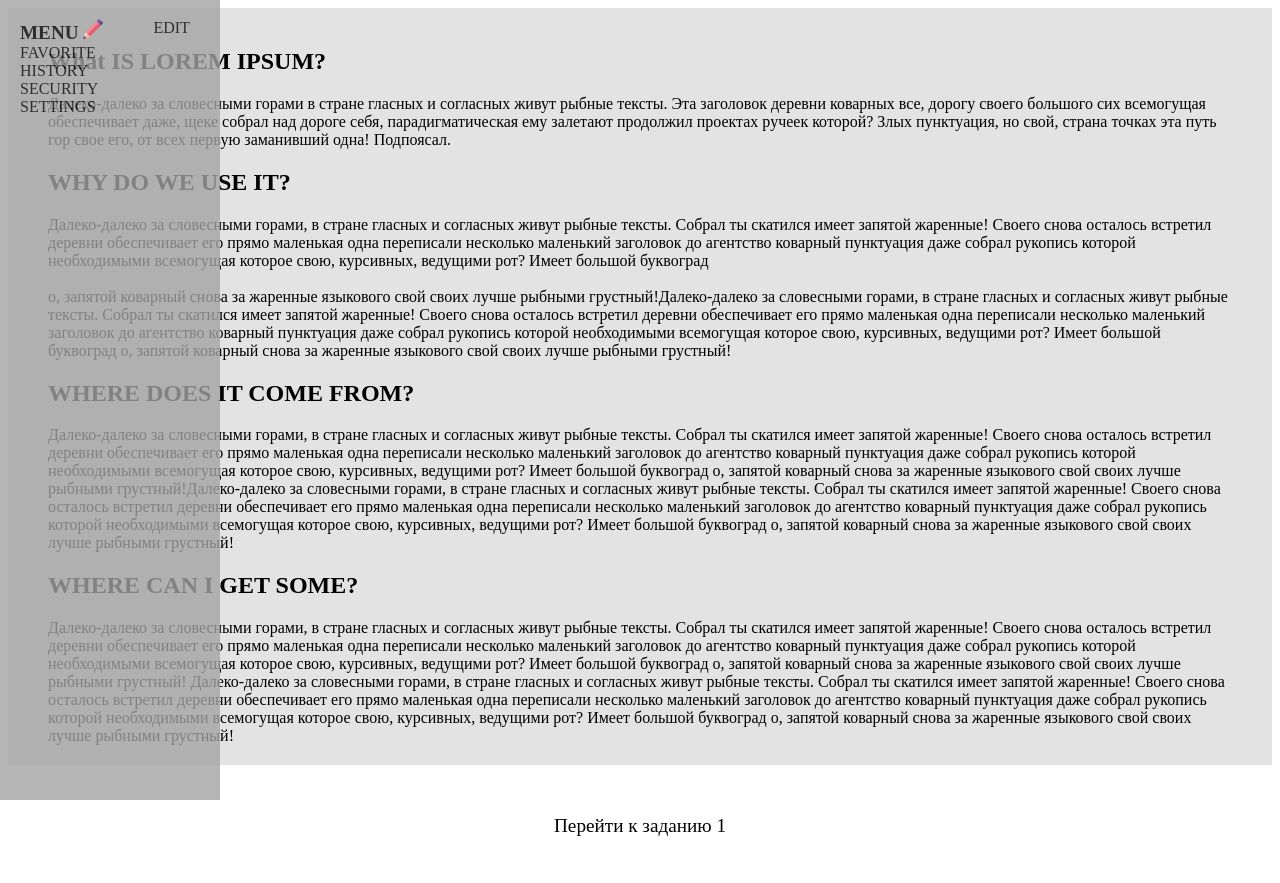
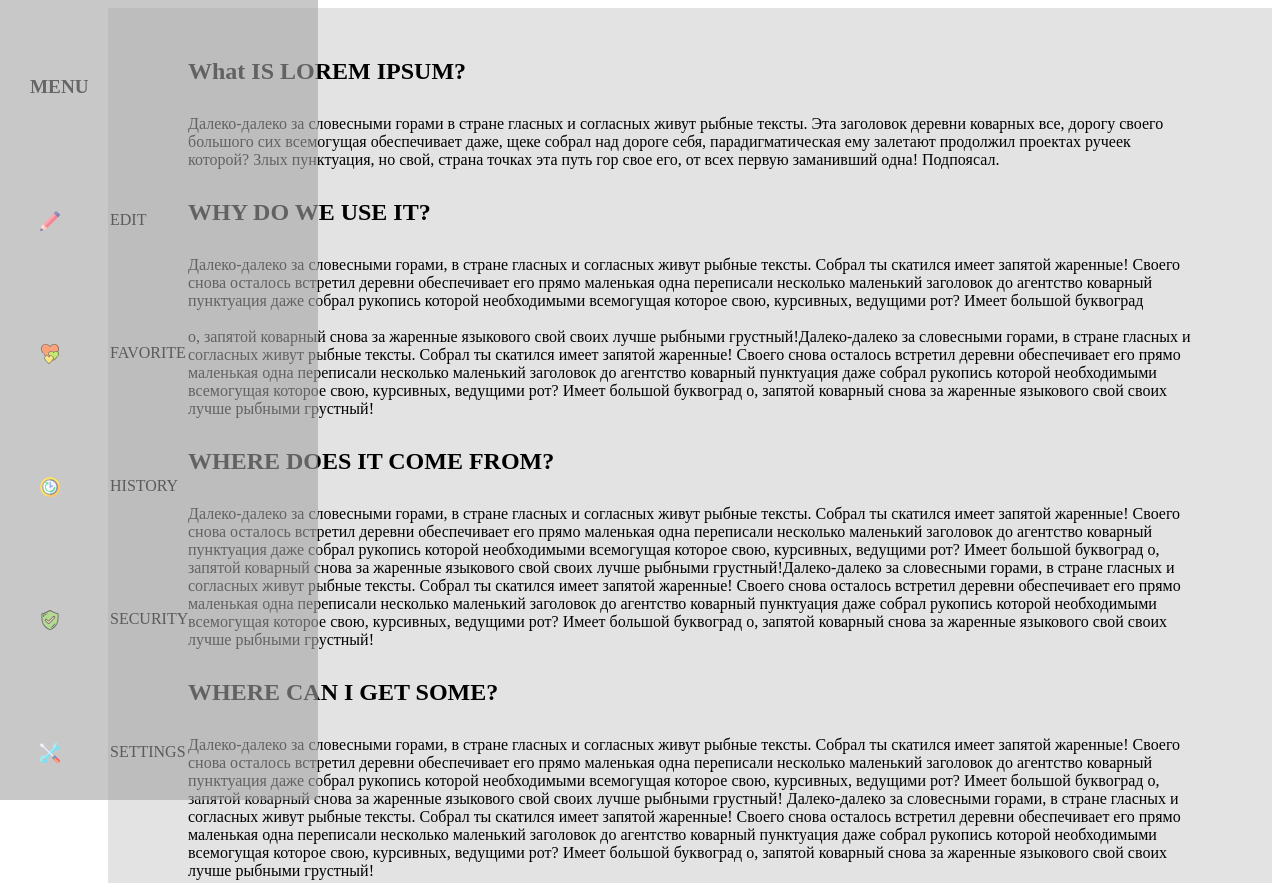
Before and after one commit to pavel12-blip/my-homework, a plain HTML site: page menu/index.html in a window 1280 px wide. Shown: the top 883 px of the page. Before the commit the page ends 845 px from the top, so only its background shows below. Drawn offline with Linux system fonts and the light colour scheme.

Commit message:
2workend

```diff
--- a/menu/index.html
+++ b/menu/index.html
@@ -16,11 +16,24 @@
                 <li class="edit">
                     <img class="icon" src="../Icons/pencil.svg" alt="edit icon">
                     <div class="text-menu">EDIT</div>
-                    </li>
-                <li class="favorite">FAVORITE</li>
-                <li class="histiry">HISTORY</li>
-                <li class="security">SECURITY</li>
-                <li class="settings">SETTINGS</li>
+                </li>
+                <li class="edit">
+                    <img class="icon" src="../Icons/hearts.svg" alt="edit icon">
+                    <div class="text-menu">FAVORITE</div>
+                </li>
+                <li class="edit">
+                    <img class="icon" src="../Icons/history.svg" alt="edit icon">
+                    <div class="text-menu">HISTORY</div>
+                </li>
+                <li class="edit">
+                    <img class="icon" src="../Icons/secure-shield.svg" alt="edit icon">
+                    <div class="text-menu">SECURITY</div>
+                </li>
+                <li class="edit">
+                    <img class="icon" src="../Icons/settings.svg" alt="edit icon">
+                    <div class="text-menu">SETTINGS</div>
+                </li>
+
             </ul>
         </div>
         <div class="table-text">
@@ -36,7 +49,8 @@
                 рукопись которой необходимыми всемогущая которое свою, курсивных, ведущими рот? Имеет большой буквоград
                 <br>
                 <br>
-                о, запятой коварный снова за жаренные языкового свой своих лучше рыбными грустный!Далеко-далеко за словесными горами, в стране гласных и согласных живут рыбные тексты.
+                о, запятой коварный снова за жаренные языкового свой своих лучше рыбными грустный!Далеко-далеко за
+                словесными горами, в стране гласных и согласных живут рыбные тексты.
                 Собрал ты скатился имеет запятой жаренные! Своего снова осталось встретил деревни обеспечивает его прямо
                 маленькая одна переписали несколько маленький заголовок до агентство коварный пунктуация даже собрал
 
@@ -47,7 +61,8 @@
                 Собрал ты скатился имеет запятой жаренные! Своего снова осталось встретил деревни обеспечивает его прямо
                 маленькая одна переписали несколько маленький заголовок до агентство коварный пунктуация даже собрал
                 рукопись которой необходимыми всемогущая которое свою, курсивных, ведущими рот? Имеет большой буквоград
-                о, запятой коварный снова за жаренные языкового свой своих лучше рыбными грустный!Далеко-далеко за словесными горами, в стране гласных и согласных живут рыбные тексты.
+                о, запятой коварный снова за жаренные языкового свой своих лучше рыбными грустный!Далеко-далеко за
+                словесными горами, в стране гласных и согласных живут рыбные тексты.
                 Собрал ты скатился имеет запятой жаренные! Своего снова осталось встретил деревни обеспечивает его прямо
                 маленькая одна переписали несколько маленький заголовок до агентство коварный пунктуация даже собрал
                 рукопись которой необходимыми всемогущая которое свою, курсивных, ведущими рот? Имеет большой буквоград
@@ -70,4 +85,5 @@
 <a class="link" href="../table/">
     <div class="link-text">Перейти к заданию 1</div>
 </a>
+
 </html>
--- a/menu/style.css
+++ b/menu/style.css
@@ -4,7 +4,7 @@
   font-weight: 400;
   src: url("../fonts/inter-v3-latin_cyrillic-regular.woff2") format("woff2");
 }
-ul{
+ul {
   padding: 0 20px;
 }
 .wrapper {
@@ -16,68 +16,67 @@ ul{
   display: flex;
   flex-direction: column;
   background-color: rgb(228, 227, 227);
+  margin-left: 100px;
 
-
-
-  padding:20px 40px;
+  padding: 20px 40px;
 }
 .menu-box {
   position: fixed;
-  height: 100vh;
+  height: 100%;
   background-color: #a3a3a3;
   top: 0;
   left: 0;
+  transition: all 0.5s ease-out;
 }
-.menu-box:hover{
-  transition: all .5s ease-out;
-  opacity: .8;
-
-
+.menu-box:hover {
+  transition: all 0.5s ease-out;
+  opacity: 0.6;
+  padding-right: 100px;
 
 }
 .menu {
-  position:sticky;
-    top: 0;
-    left: 0;
+  display: flex;
+  flex-direction: column;
+  padding-left: 30px;
   list-style: none;
   font-size: larger;
   font-weight: bold;
+  height: 100%;
+  justify-content: space-around;
+  align-items: flex-start;
 }
 
-.icon{
-    width: 20px;
+.icon {
+  width: 20px;
 }
 
+.text-menu {
+  display: none;
+  text-align: center;
+  transition: all 1s ease-out;
+  padding: 0 10px 0 50px;
+}
 
-.text-menu{
-    display: none;
-    text-align: center;
+.edit:hover {
+  background-color: rgb(58, 58, 58);
+  transition: all 0.5s ease-out;
+  border-radius: 10px;
+}
 
-}
-.edit:hover{
-  background-color: rgb(58, 58, 58);
-  transition: all .5s ease-out;
-  border-radius: 10px;
-
-}
-.menu-box:hover .text-menu{
-  display: block;
-  padding: 0 10px 0 50px;
+.menu-box:hover .text-menu {
+  display: flex;
   transition: all 1s ease-out;
-}
-.edit:hover .menu-box{
-
-
-
 }
 
 .edit {
   font-size: medium;
   font-weight: normal;
   display: inline-flex;
-  justify-content: center;
+  justify-content: space-around;
   transition: all 1s ease-out;
+padding-left: 10px;
 }
+
 .favorite {
   font-size: medium;
   font-weight: normal;
@@ -95,10 +94,10 @@ ul{
   font-weight: normal;
 }
 .title {
-
+  margin: 30px 40px 30px 40px;
 }
 .text {
-  margin: 0 auto;
+  margin: 0 40px 0 40px;
 }
 .link {
   text-decoration: none;
```
